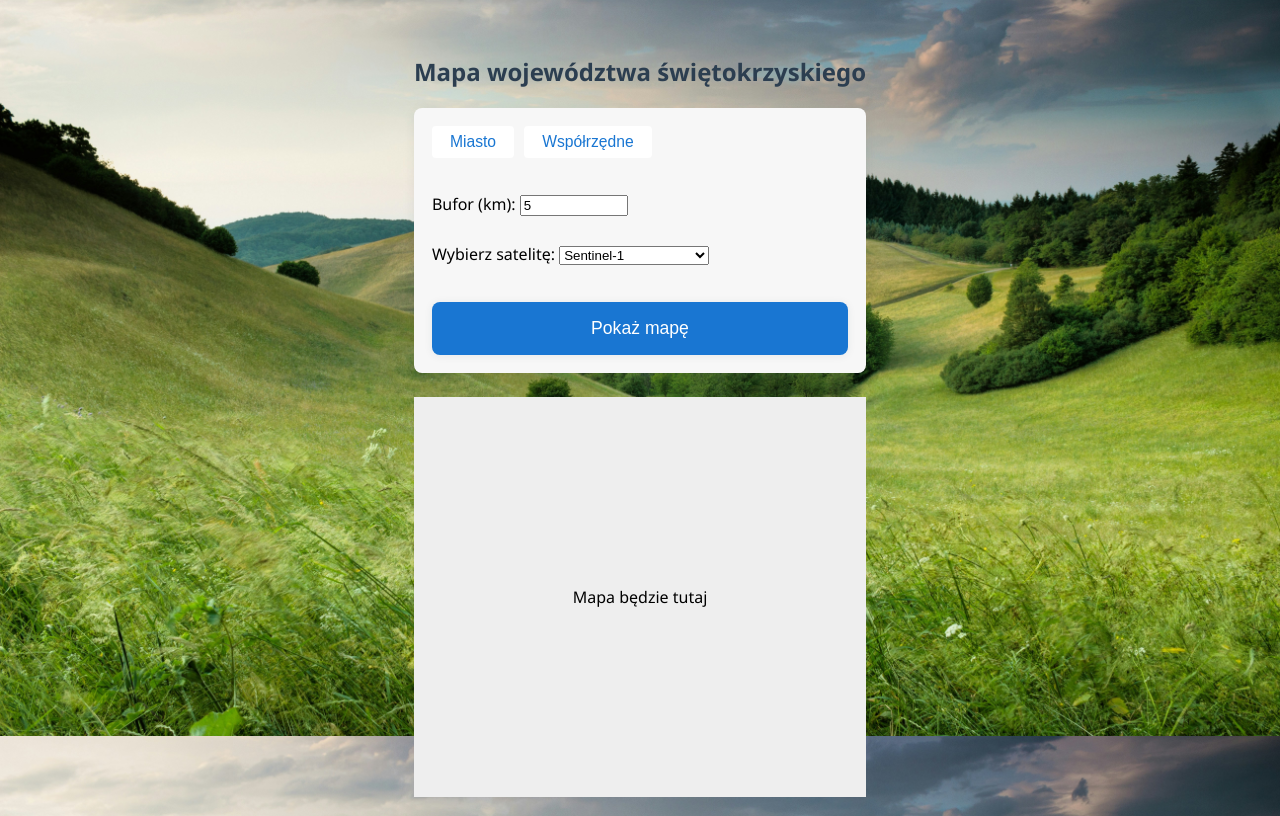
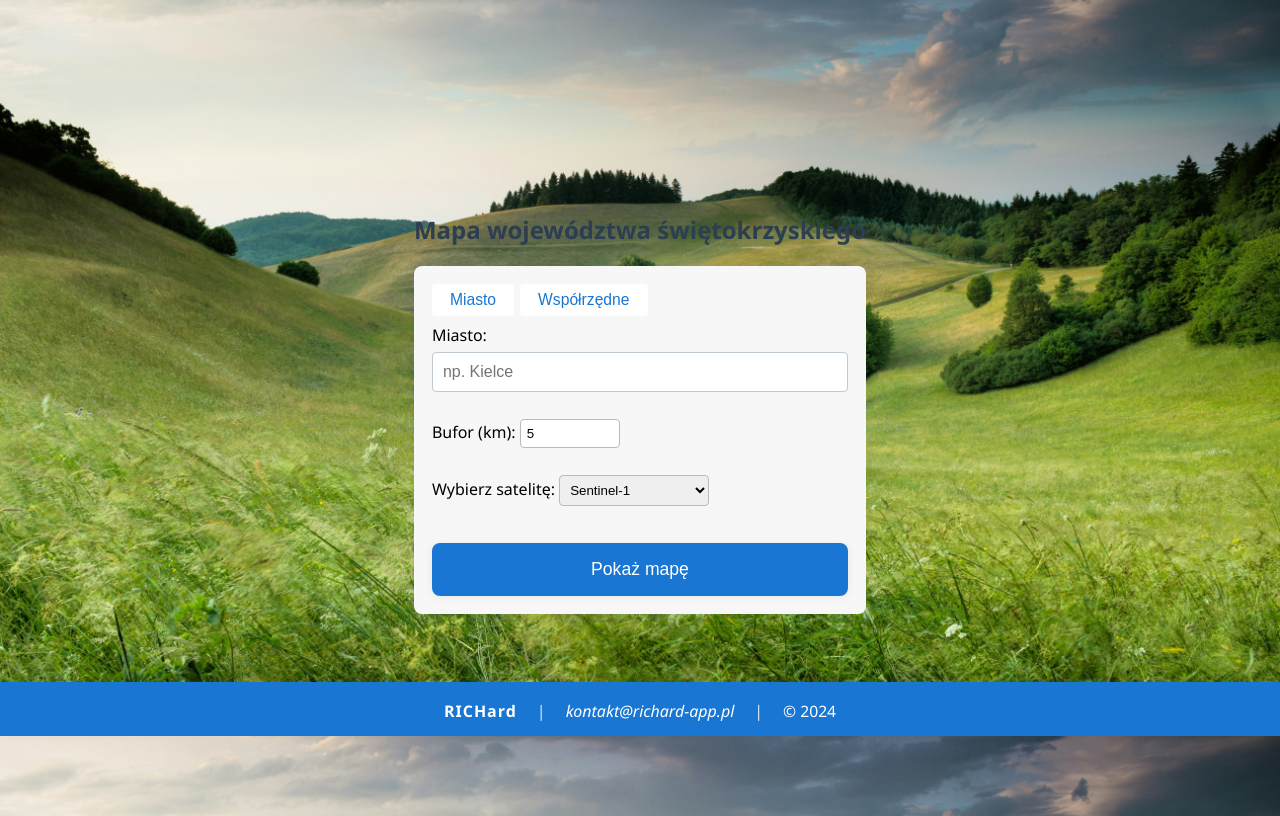
Before and after one commit to WiktorSD/RICHard, a Flask app: page /map in a window 1280 px wide. Shown: the part 64-880 px from the top of the page. Run offline with Flask 3, Linux system fonts and the light colour scheme; a user stored in the database is signed in.

Commit message:
Add files via upload

```diff
--- a/RICHard — kopia/app.py
+++ b/RICHard — kopia/app.py
@@ -1,6 +1,7 @@
 from flask import Flask, render_template, request, redirect, url_for, session, flash
 import mysql.connector
 from mysql.connector import Error
+from sentinel_downloader import get_quicklooks
 
 app = Flask(__name__)
 app.secret_key = 'tajny_klucz'
@@ -8,9 +9,9 @@
 # Konfiguracja połączenia z MySQL
 MYSQL_CONFIG = {
     'host': 'localhost',
-    'user': 'root',      # <- zmień na swojego użytkownika MySQL
-    'password': 'Pr@ktyk@nt1',      # <- zmień na swoje hasło MySQL
-    'database': 'users'        # <- zmień na swoją bazę danych MySQL
+    'user': 'root',
+    'password': 'Pr@ktyk@nt1',
+    'database': 'users'
 }
 
 def get_db_connection():
@@ -20,8 +21,6 @@
     try:
         conn = get_db_connection()
         cursor = conn.cursor()
-        # Usuń poniższą linię, aby nie usuwać tabeli przy każdym starcie
-        # cursor.execute('DROP TABLE IF EXISTS users')
         cursor.execute('''
             CREATE TABLE IF NOT EXISTS users (
                 id INT AUTO_INCREMENT PRIMARY KEY,
@@ -37,9 +36,7 @@
 
 @app.route('/')
 def home():
-    username = None
-    if 'username' in session:
-        username = session['username']
+    username = session.get('username')
     return render_template('home.html', username=username)
 
 @app.route('/register', methods=['GET', 'POST'])
@@ -52,14 +49,10 @@
             flash("Hasło musi mieć co najmniej 6 znaków.", "error")
             return redirect(url_for('register'))
 
-        # hashed_password = generate_password_hash(password)
-        # Zapisz hasło wprost (niezalecane w produkcji!)
-        plain_password = password
-
         try:
             conn = get_db_connection()
             cursor = conn.cursor()
-            cursor.execute("INSERT INTO users (username, password) VALUES (%s, %s)", (username, plain_password))
+            cursor.execute("INSERT INTO users (username, password) VALUES (%s, %s)", (username, password))
             conn.commit()
             cursor.close()
             conn.close()
@@ -87,7 +80,6 @@
         cursor.close()
         conn.close()
 
-        # Porównaj hasło wprost
         if row and row[0] == password:
             session['username'] = username
             return redirect(url_for('home'))
@@ -109,6 +101,14 @@
         return redirect(url_for('login'))
     return render_template('map.html', username=session.get('username'))
 
+@app.route('/map_result')
+def map_result():
+    if 'username' not in session:
+        return redirect(url_for('login'))
+    username = session.get('username')
+    quicklooks = get_quicklooks()  # Pobieranie danych z API
+    return render_template('map_result.html', username=username, quicklooks=quicklooks)
+
 if __name__ == '__main__':
     init_db()
     app.run(debug=True)
--- a/RICHard — kopia/static/style.css
+++ b/RICHard — kopia/static/style.css
@@ -289,3 +289,69 @@
 .footer-copy {
     font-size: 0.98em;
 }
+
+.map-form {
+    margin-bottom: 24px;
+    background: #f7f7f7;
+    padding: 18px;
+    border-radius: 8px;
+    max-width: 500px;
+    box-sizing: border-box;
+    width: 100%;
+}
+
+.form-group {
+    margin-bottom: 12px;
+    width: 100%;
+}
+
+.form-btns {
+    margin-bottom: 8px;
+    display: flex;
+    gap: 6px;
+}
+
+.location-label {
+    display: block;
+    margin-bottom: 6px;
+    position: static;
+    font-weight: 500;
+    max-width: 100%;
+    word-break: break-word;
+}
+
+.location-input {
+    width: 100%;
+    box-sizing: border-box;
+    padding: 8px;
+    border-radius: 4px;
+    border: 1px solid #bbb;
+}
+
+.buffer-input {
+    width: 100px;
+    box-sizing: border-box;
+    padding: 6px;
+    border-radius: 4px;
+    border: 1px solid #bbb;
+}
+
+.satellite-select {
+    width: 150px;
+    box-sizing: border-box;
+    padding: 6px;
+    border-radius: 4px;
+    border: 1px solid #bbb;
+}
+
+.map-placeholder {
+    height: 400px;
+    background: #eee;
+    display: flex;
+    align-items: center;
+    justify-content: center;
+    border-radius: 8px;
+    margin-top: 12px;
+    overflow: hidden;
+    width: 100%;
+}
--- a/RICHard — kopia/templates/map.html
+++ b/RICHard — kopia/templates/map.html
@@ -23,31 +23,28 @@
     </nav>
     <div class="map-container">
         <h2>Mapa województwa świętokrzyskiego</h2>
-        <form class="map-form" method="post" style="margin-bottom: 24px; background: #f7f7f7; padding: 18px; border-radius: 8px; max-width: 500px;">
-            <div style="margin-bottom: 12px;">
-                <div style="margin-bottom: 8px;">
-                    <button type="button" id="cityBtn" class="btn btn-nav" style="margin-right:6px;">Miasto</button>
+        <form class="map-form" method="get" action="{{ url_for('map_result') }}" id="showMapForm">
+            <div class="form-group">
+                <div class="form-btns">
+                    <button type="button" id="cityBtn" class="btn btn-nav">Miasto</button>
                     <button type="button" id="coordsBtn" class="btn btn-nav">Współrzędne</button>
                 </div>
-                <label for="location" id="locationLabel" style="display:none;">Miasto lub współrzędne:</label>
-                <input type="text" id="location" name="location" placeholder="" required style="width: 100%; display:none;">
+                <label for="location" id="locationLabel" class="location-label">Miasto:</label>
+                <input type="text" id="location" name="location" class="location-input" placeholder="np. Kielce" required>
             </div>
-            <div style="margin-bottom: 12px;">
+            <div class="form-group">
                 <label for="buffer">Bufor (km):</label>
-                <input type="number" id="buffer" name="buffer" min="1" max="50" value="5" required style="width: 100px;">
+                <input type="number" id="buffer" name="buffer" min="1" max="50" value="5" required class="buffer-input">
             </div>
-            <div style="margin-bottom: 12px;">
+            <div class="form-group">
                 <label for="satellite">Wybierz satelitę:</label>
-                <select id="satellite" name="satellite" required style="width: 150px;">
+                <select id="satellite" name="satellite" required class="satellite-select">
                     <option value="sentinel1">Sentinel-1</option>
                     <option value="sentinel2">Sentinel-2</option>
                 </select>
             </div>
             <button type="submit" class="btn btn-map">Pokaż mapę</button>
         </form>
-        <div style="height:400px; background:#eee; display:flex; align-items:center; justify-content:center;">
-            <span>Mapa będzie tutaj</span>
-        </div>
     </div>
     <script>
         const cityBtn = document.getElementById('cityBtn');
@@ -55,11 +52,10 @@
         const locationInput = document.getElementById('location');
         const locationLabel = document.getElementById('locationLabel');
 
+        if (cityBtn && coordsBtn && locationInput && locationLabel) {
             cityBtn.addEventListener('click', function() {
                 locationLabel.textContent = "Miasto:";
                 locationInput.placeholder = "np. Kielce";
-            locationLabel.style.display = "block";
-            locationInput.style.display = "block";
                 cityBtn.classList.add('active');
                 coordsBtn.classList.remove('active');
             });
@@ -67,13 +63,57 @@
             coordsBtn.addEventListener('click', function() {
                 locationLabel.textContent = "Współrzędne:";
                 locationInput.placeholder = "np. 50.8661, 20.6286";
-            locationLabel.style.display = "block";
-            locationInput.style.display = "block";
                 coordsBtn.classList.add('active');
                 cityBtn.classList.remove('active');
             });
 
-        // Na start pole i label są ukryte
+            // Domyślnie tryb miasta
+            cityBtn.classList.add('active');
+        }
+
+        // Leaflet map logic
+        const showMapForm = document.getElementById('showMapForm');
+        const leafletMapDiv = document.getElementById('leafletMap');
+        let leafletMap = null;
+
+        if (showMapForm && leafletMapDiv) {
+            showMapForm.addEventListener('submit', function(e) {
+                e.preventDefault();
+                leafletMapDiv.style.display = 'block';
+                if (!leafletMap) {
+                    leafletMap = L.map('leafletMap').setView([52.0, 19.2], 6); // Central Poland
+                    L.tileLayer('https://{s}.tile.openstreetmap.org/{z}/{x}/{y}.png', {
+                        maxZoom: 13,
+                        attribution: '&copy; OpenStreetMap contributors'
+                    }).addTo(leafletMap);
+
+                    // Granice Polski + bufor (ok. 50km)
+                    const bounds = L.latLngBounds(
+                        [48.5, 13.5], // SW (południowy zachód)
+                        [55.2, 25.0]  // NE (północny wschód)
+                    );
+                    leafletMap.fitBounds(bounds);
+
+                    // Opcjonalnie: obrysuj prostokąt
+                    L.rectangle(bounds, {color: "#1976d2", weight: 2, fillOpacity: 0.05}).addTo(leafletMap);
+                } else {
+                    leafletMap.invalidateSize();
+                }
+                // Możesz tu dodać marker na podstawie miasta/współrzędnych jeśli chcesz
+            });
+        }
     </script>
+    <footer class="footer">
+        <div class="footer-content">
+            <span class="footer-brand">RICHard</span>
+            <span class="footer-separator">|</span>
+            <span class="footer-mail">kontakt@richard-app.pl</span>
+            <span class="footer-separator">|</span>
+            <span class="footer-copy">&copy; 2024</span>
+        </div>
+    </footer>
 </body>
 </html>
+    </footer>
+</body>
+</html>
```
Also changed, not shown: RICHard — kopia/sentinel_downloader.py (added, +60 -0 lines), RICHard — kopia/templates/map_result.html (added, +55 -0 lines), 1 other file. Lines whose indentation alone changed are shown as unchanged.
